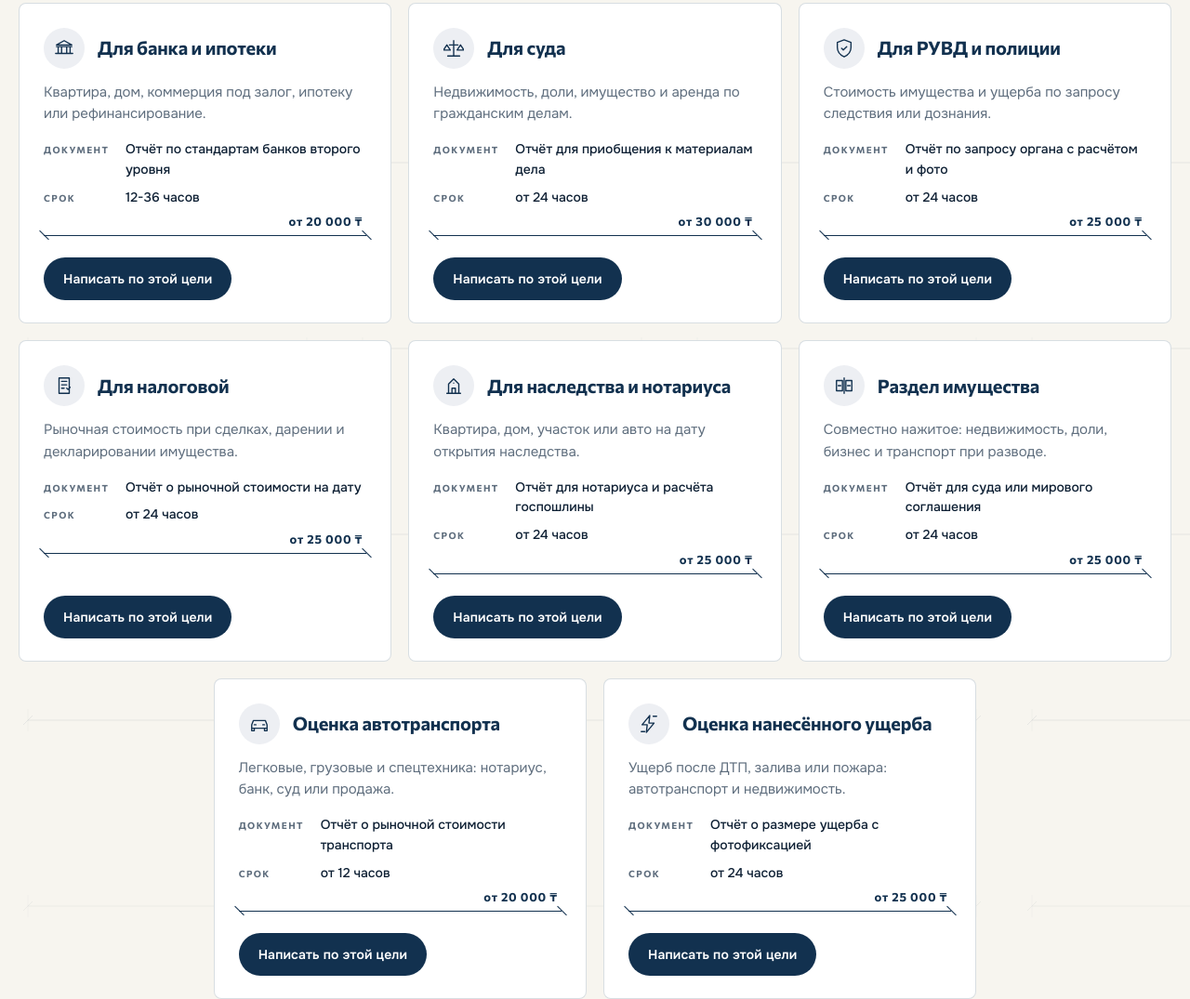
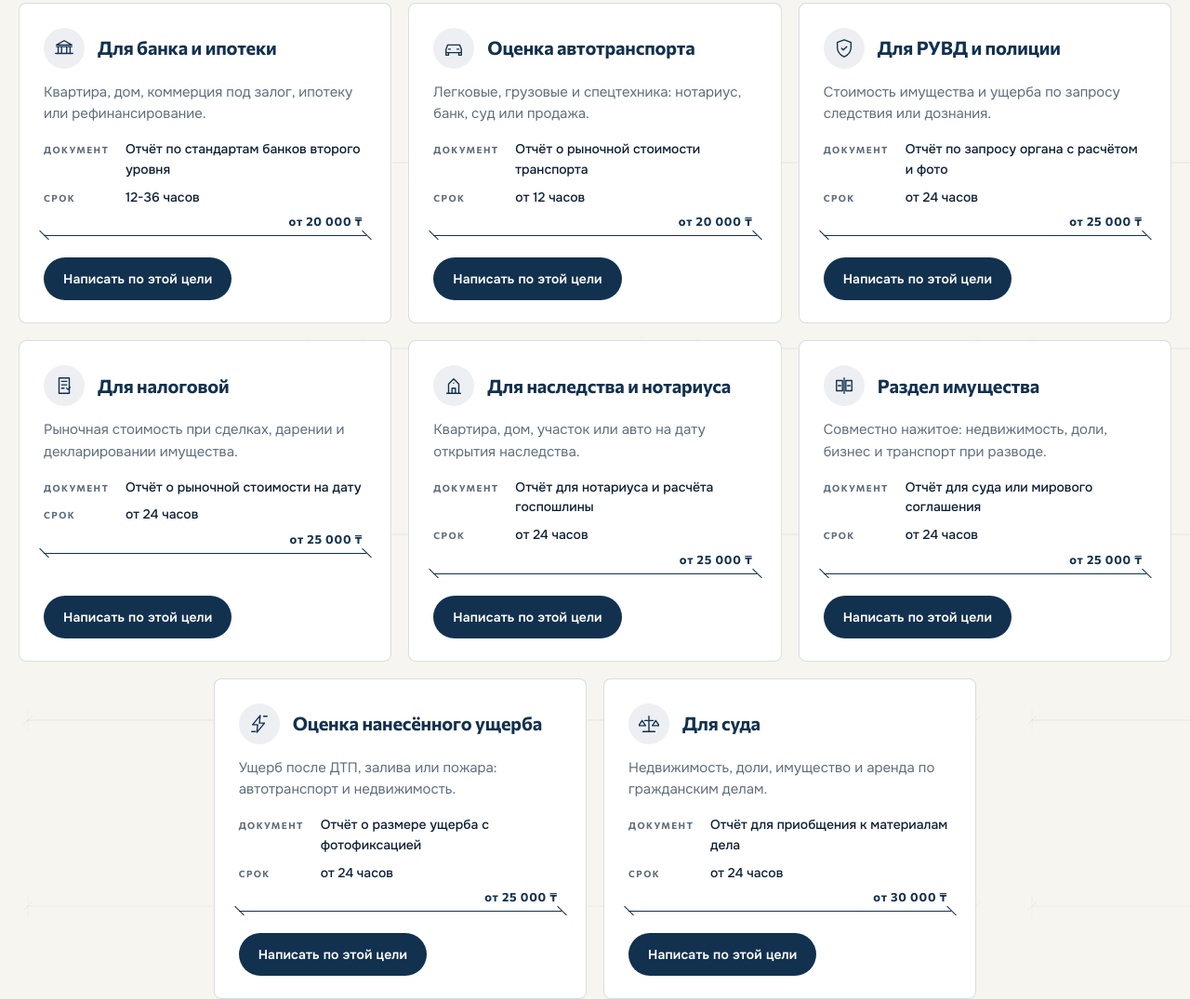
Before and after one commit to Songokura/ocenka-voc, a plain HTML site: page index.html in a window 1280 px wide. Shown: the part 1725-2800 px from the top of the page at 93% size. Drawn offline with Linux system fonts and the light colour scheme; animation ran at ten frames a second.

Commit message:
Карточки целей по возрастанию цены
Co-Authored-By: Claude Opus 5 (1M context) <noreply@anthropic.com>
Claude-Session: https://claude.ai/code/session_01D47MgoD5WcTy8Fi3sYDUzT

```diff
--- a/index.html
+++ b/index.html
@@ -29,7 +29,7 @@
 <link href="https://fonts.googleapis.com/css2?family=Commissioner:wght@500;700;800&family=Onest:wght@400;500;600&display=swap" rel="stylesheet">
 <link rel="preload" as="image" href="assets/photo/hero.webp" media="(min-width:761px)" fetchpriority="high">
 <link rel="preload" as="image" href="assets/photo/hero-m.webp" media="(max-width:760px)" fetchpriority="high">
-<link rel="stylesheet" href="styles.css?v=20260908-2">
+<link rel="stylesheet" href="styles.css?v=20260908-3">
 <script type="application/ld+json">
 {"@context":"https://schema.org","@graph":[
 {"@type":"Organization","@id":"https://ocenkavoc.kz/#org","name":"ТОО «Высшая Оценочная Компания»","alternateName":"ВОК","url":"https://ocenkavoc.kz/","logo":"https://ocenkavoc.kz/assets/icon-512.png","email":"vocenkac@mail.ru","telephone":"+77761364447","taxID":"260140001340","sameAs":["https://www.instagram.com/ocenka_voc","https://2gis.kz/almaty/firm/70000001111800043"]},
@@ -136,15 +136,15 @@
         <div class="dim dim-card"><span class="dim-ln"></span><i class="dim-tk"></i><b class="dim-lbl" data-i="g1.pr">от 20 000 ₸</b></div>
         <a class="btn btn-wa sm" data-wa="banka" href="#" data-i="b.goal">Написать по этой цели</a>
       </article>
-      <article class="goal rv" id="dlya-suda">
-        <div class="goal-top"><span class="gi"><svg viewBox="0 0 24 24" aria-hidden="true"><path d="M12 3v18M5 21h14M4 8l4 6H0zM20 8l4 6h-8zM7 8h10"/></svg></span><h3 data-i="g2.h">Для суда</h3></div>
-        <p data-i="g2.p">Недвижимость, доли, имущество и аренда по гражданским делам.</p>
+      <article class="goal rv" id="avtotransport">
+        <div class="goal-top"><span class="gi"><svg viewBox="0 0 24 24" aria-hidden="true"><path d="M3 17v-4l2-5h14l2 5v4M3 17h18M3 17v3h3v-3M18 17v3h3v-3M6 13h2M16 13h2"/></svg></span><h3 data-i="g7.h">Оценка автотранспорта</h3></div>
+        <p data-i="g7.p">Легковые, грузовые и спецтехника: нотариус, банк, суд или продажа.</p>
         <ul class="spec">
-          <li><span data-i="l.doc">Документ</span><b data-i="g2.d">Отчёт для приобщения к материалам дела</b></li>
-          <li><span data-i="l.term">Срок</span><b data-i="g2.t">от 24 часов</b></li>
+          <li><span data-i="l.doc">Документ</span><b data-i="g7.d">Отчёт о рыночной стоимости транспорта</b></li>
+          <li><span data-i="l.term">Срок</span><b data-i="g7.t">от 12 часов</b></li>
         </ul>
-        <div class="dim dim-card"><span class="dim-ln"></span><i class="dim-tk"></i><b class="dim-lbl" data-i="g2.pr">от 30 000 ₸</b></div>
-        <a class="btn btn-wa sm" data-wa="suda" href="#" data-i="b.goal">Написать по этой цели</a>
+        <div class="dim dim-card"><span class="dim-ln"></span><i class="dim-tk"></i><b class="dim-lbl" data-i="g7.pr">от 20 000 ₸</b></div>
+        <a class="btn btn-wa sm" data-wa="avto" href="#" data-i="b.goal">Написать по этой цели</a>
       </article>
       <article class="goal rv" id="dlya-ruvd">
         <div class="goal-top"><span class="gi"><svg viewBox="0 0 24 24" aria-hidden="true"><path d="M12 2 4 5v6c0 5 3.5 9 8 11 4.5-2 8-6 8-11V5zM9 12l2 2 4-4"/></svg></span><h3 data-i="g3.h">Для РУВД и полиции</h3></div>
@@ -186,16 +186,6 @@
         <div class="dim dim-card"><span class="dim-ln"></span><i class="dim-tk"></i><b class="dim-lbl" data-i="g6.pr">от 25 000 ₸</b></div>
         <a class="btn btn-wa sm" data-wa="razdel" href="#" data-i="b.goal">Написать по этой цели</a>
       </article>
-      <article class="goal rv" id="avtotransport">
-        <div class="goal-top"><span class="gi"><svg viewBox="0 0 24 24" aria-hidden="true"><path d="M3 17v-4l2-5h14l2 5v4M3 17h18M3 17v3h3v-3M18 17v3h3v-3M6 13h2M16 13h2"/></svg></span><h3 data-i="g7.h">Оценка автотранспорта</h3></div>
-        <p data-i="g7.p">Легковые, грузовые и спецтехника: нотариус, банк, суд или продажа.</p>
-        <ul class="spec">
-          <li><span data-i="l.doc">Документ</span><b data-i="g7.d">Отчёт о рыночной стоимости транспорта</b></li>
-          <li><span data-i="l.term">Срок</span><b data-i="g7.t">от 12 часов</b></li>
-        </ul>
-        <div class="dim dim-card"><span class="dim-ln"></span><i class="dim-tk"></i><b class="dim-lbl" data-i="g7.pr">от 20 000 ₸</b></div>
-        <a class="btn btn-wa sm" data-wa="avto" href="#" data-i="b.goal">Написать по этой цели</a>
-      </article>
       <article class="goal rv" id="ushcherb">
         <div class="goal-top"><span class="gi"><svg viewBox="0 0 24 24" aria-hidden="true"><path d="M13 2 4 13h6l-1 9 9-11h-6z"/><path d="M3 21h4M17 3h4"/></svg></span><h3 data-i="g8.h">Оценка нанесённого ущерба</h3></div>
         <p data-i="g8.p">Ущерб после ДТП, залива или пожара: автотранспорт и недвижимость.</p>
@@ -205,6 +195,16 @@
         </ul>
         <div class="dim dim-card"><span class="dim-ln"></span><i class="dim-tk"></i><b class="dim-lbl" data-i="g8.pr">от 25 000 ₸</b></div>
         <a class="btn btn-wa sm" data-wa="ushcherb" href="#" data-i="b.goal">Написать по этой цели</a>
+      </article>
+      <article class="goal rv" id="dlya-suda">
+        <div class="goal-top"><span class="gi"><svg viewBox="0 0 24 24" aria-hidden="true"><path d="M12 3v18M5 21h14M4 8l4 6H0zM20 8l4 6h-8zM7 8h10"/></svg></span><h3 data-i="g2.h">Для суда</h3></div>
+        <p data-i="g2.p">Недвижимость, доли, имущество и аренда по гражданским делам.</p>
+        <ul class="spec">
+          <li><span data-i="l.doc">Документ</span><b data-i="g2.d">Отчёт для приобщения к материалам дела</b></li>
+          <li><span data-i="l.term">Срок</span><b data-i="g2.t">от 24 часов</b></li>
+        </ul>
+        <div class="dim dim-card"><span class="dim-ln"></span><i class="dim-tk"></i><b class="dim-lbl" data-i="g2.pr">от 30 000 ₸</b></div>
+        <a class="btn btn-wa sm" data-wa="suda" href="#" data-i="b.goal">Написать по этой цели</a>
       </article>
     </div>
   </div>
@@ -608,6 +608,6 @@
   <a class="bar-wa" data-wa="hero" href="#"><svg viewBox="0 0 24 24" width="18" height="18" aria-hidden="true"><path fill="currentColor" d="M12 2a10 10 0 0 0-8.6 15.1L2 22l5-1.3A10 10 0 1 0 12 2zm0 1.8a8.2 8.2 0 1 1-4.2 15.3l-.3-.2-3 .8.8-2.9-.2-.3A8.2 8.2 0 0 1 12 3.8zm-3 4.4c-.2 0-.5.1-.7.3-.3.3-1 1-1 2.4s1 2.8 1.2 3c.1.2 2 3.1 4.9 4.3 2.4 1 2.9.8 3.4.7.5 0 1.7-.7 1.9-1.4.2-.7.2-1.2.2-1.4l-.5-.3-1.9-.9c-.3-.1-.4-.1-.6.1l-.9 1.1c-.2.2-.3.2-.6.1a6.7 6.7 0 0 1-3.3-2.9c-.2-.4.2-.4.6-1.1.1-.2 0-.4 0-.5l-.9-2c-.2-.5-.4-.5-.6-.5H9z"/></svg><span>WhatsApp</span></a>
 </div>
 
-<script src="script.js?v=20260908-2" defer></script>
+<script src="script.js?v=20260908-3" defer></script>
 </body>
 </html>
--- a/script.js
+++ b/script.js
@@ -173,8 +173,8 @@ celevoe:"Сәлеметсіз бе! Жердің нысаналы мақсаты
 vvod:"Сәлеметсіз бе! Құрылысқа рұқсат / пайдалануға беру керек.\nНысан мен мекенжай: ..."
 }};
 
-var TICK = ["Для банка и ипотеки","Для суда","Для РУВД","Для налоговой","Для наследства","Раздел имущества","Автотранспорт","Оценка ущерба","Квартиры и дома","Земельные участки","Коммерция","Заводы и оборудование","Узаконение","Перепланировка"];
-var TICK_KZ = ["Банк пен ипотека үшін","Сот үшін","ІІБ үшін","Салық органы үшін","Мұрагерлік үшін","Мүлікті бөлу","Автокөлік","Залалды бағалау","Пәтерлер мен үйлер","Жер учаскелері","Коммерциялық нысандар","Зауыттар мен жабдық","Заңдастыру","Қайта жоспарлау"];
+var TICK = ["Для банка и ипотеки","Автотранспорт","Для РУВД","Для налоговой","Для наследства","Раздел имущества","Оценка ущерба","Для суда","Квартиры и дома","Земельные участки","Коммерция","Заводы и оборудование","Узаконение","Перепланировка"];
+var TICK_KZ = ["Банк пен ипотека үшін","Автокөлік","ІІБ үшін","Салық органы үшін","Мұрагерлік үшін","Мүлікті бөлу","Залалды бағалау","Сот үшін","Пәтерлер мен үйлер","Жер учаскелері","Коммерциялық нысандар","Зауыттар мен жабдық","Заңдастыру","Қайта жоспарлау"];
 var BANKS = ["Halyk Bank","Kaspi Bank","Отбасы банк","ForteBank","Банк ЦентрКредит","Bank RBK","Freedom Bank","Евразийский банк","Jusan Bank","Bereke Bank","Home Credit Bank","Нурбанк"];
 
 /* ---------------- ПЕРЕВОД ---------------- */
```
